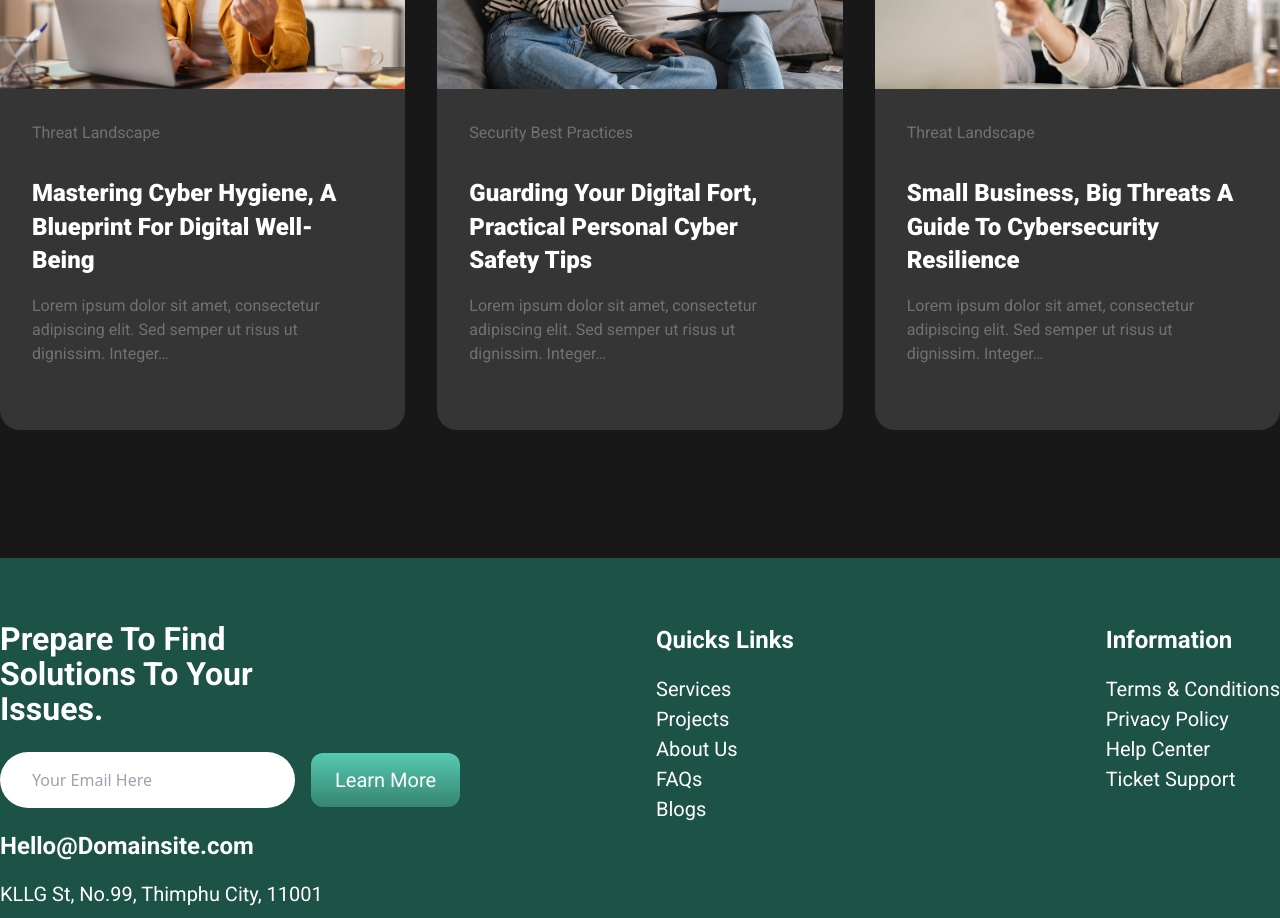
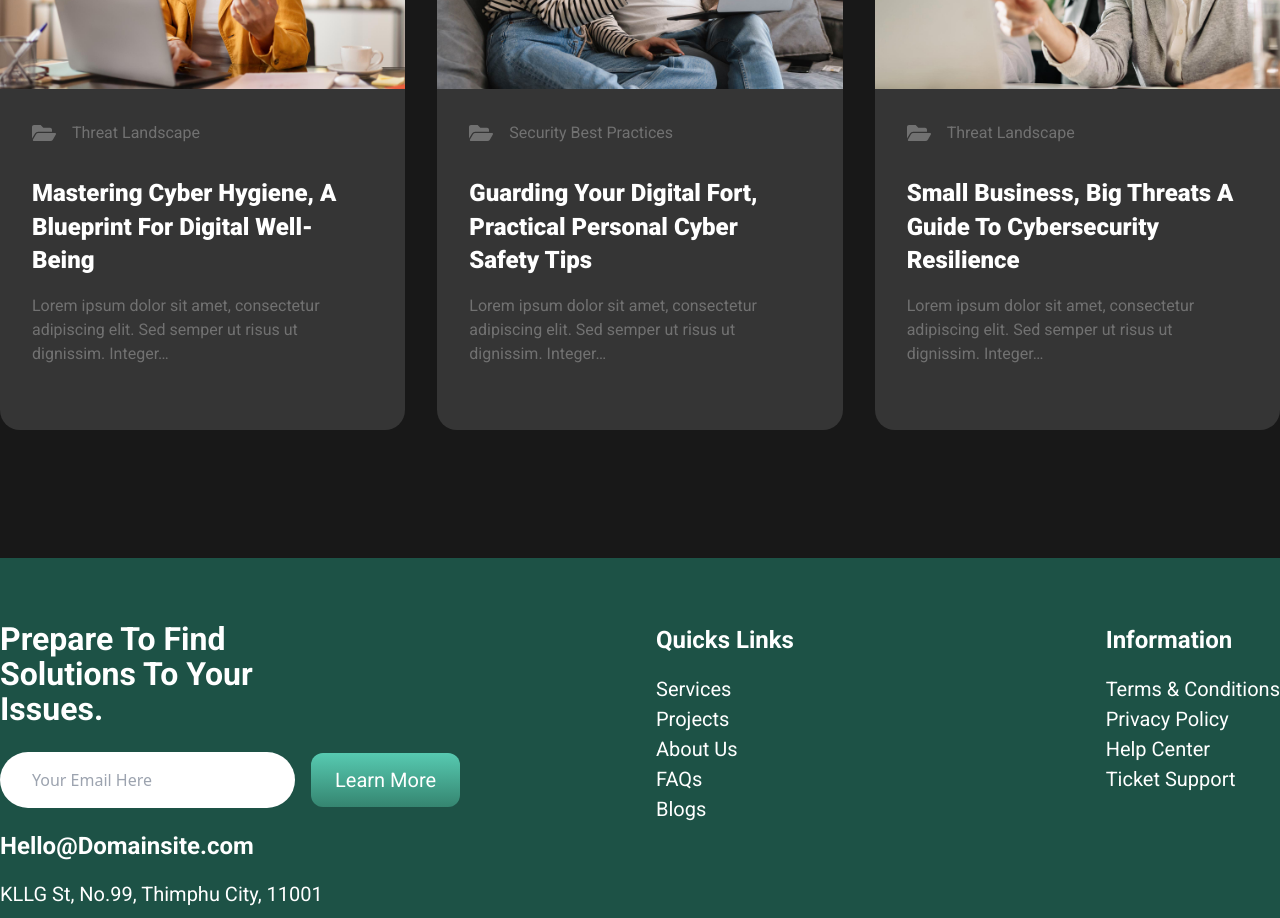
Before and after one commit to Tshewang2022/themeForest_TENET, a React (Vite) app: page /about-us in a window 1280 px wide. Shown: the part 7360-8278 px from the top of the page. Built offline with nearby package versions, Linux system fonts and the light colour scheme; a web font is replaced by a local one.

Commit message:
updated the icons

```diff
--- a/src/_roots/pages/AboutUs.tsx
+++ b/src/_roots/pages/AboutUs.tsx
@@ -3,6 +3,7 @@ import { home1, home2, home3, home4, whyus } from "../../assets/images";
 import Button from "../../components/Button";
 import { partner } from "../../assets/images";
 import { FAQs, blogs, cards, chooseus, ourclients } from "../../contants";
+import { FaFolderOpen } from "react-icons/fa";
 const AboutUs = () => {
   return (
     <section className="">
@@ -344,6 +345,8 @@ const AboutUs = () => {
             </div>
           </div>
         </div>
+
+        {/* === blog post === */}
         <div className="flex justify-center items-center py-[128px]">
           <div className="flex justify-center items-center max-w-[1440px]">
             <div>
@@ -373,9 +376,15 @@ const AboutUs = () => {
                       className="rounded-t-[20px]"
                     />
                     <div className="p-[32px]">
-                      <h6 className="font-roboto font-normal text-[16px] text-[#717171] pb-[32px]">
-                        {blog.icons_description}
-                      </h6>
+                      <div className="flex justify-start items-center gap-[16px] mb-[32px]">
+                        <FaFolderOpen
+                          className="w-[24px] h-[24px]"
+                          color="#717171"
+                        />
+                        <h6 className="font-roboto font-normal text-[16px] text-[#717171]">
+                          {blog.icons_description}
+                        </h6>
+                      </div>
                       <h2 className="font-roboto font-extrabold text-white text-[24px] leading-[140%] pb-[16px]">
                         {blog.title}
                       </h2>
@@ -390,7 +399,6 @@ const AboutUs = () => {
           </div>
         </div>
       </div>
-      {/* === footer sections === */}
     </section>
   );
 };
```
